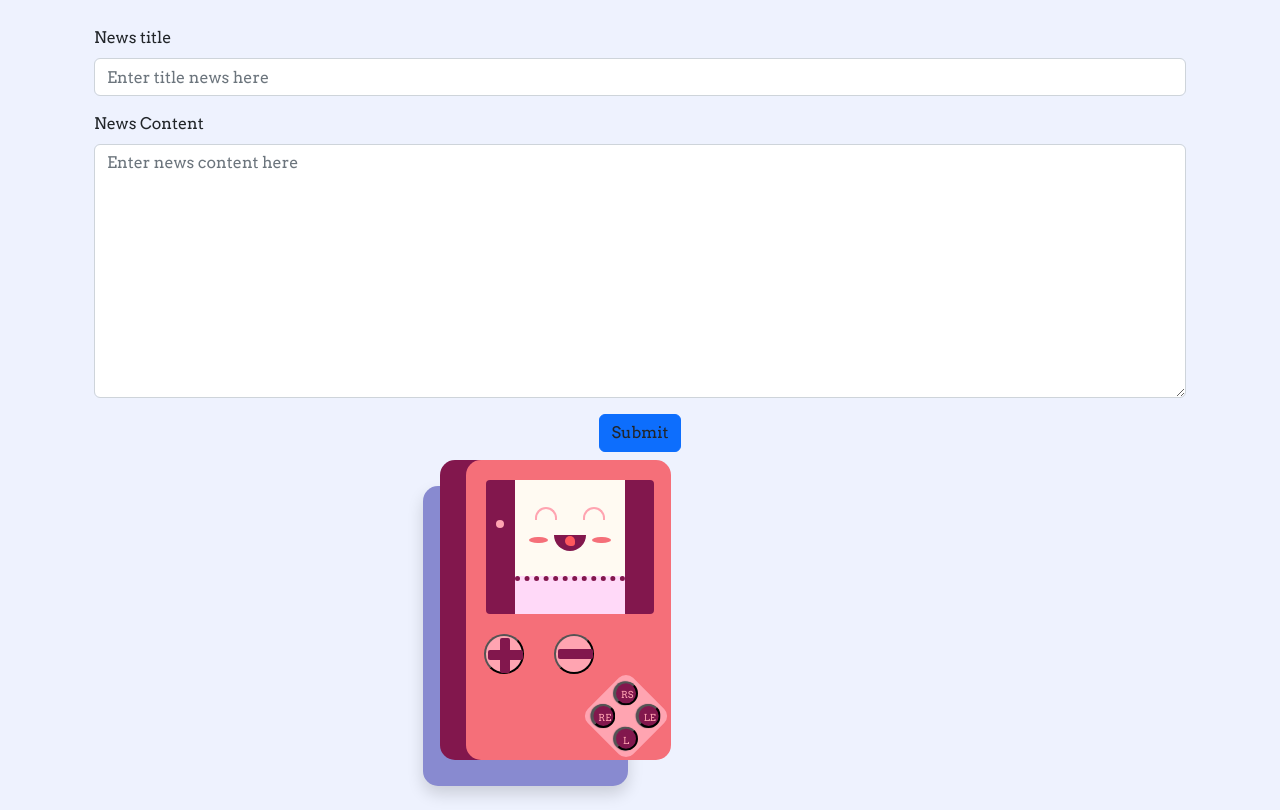
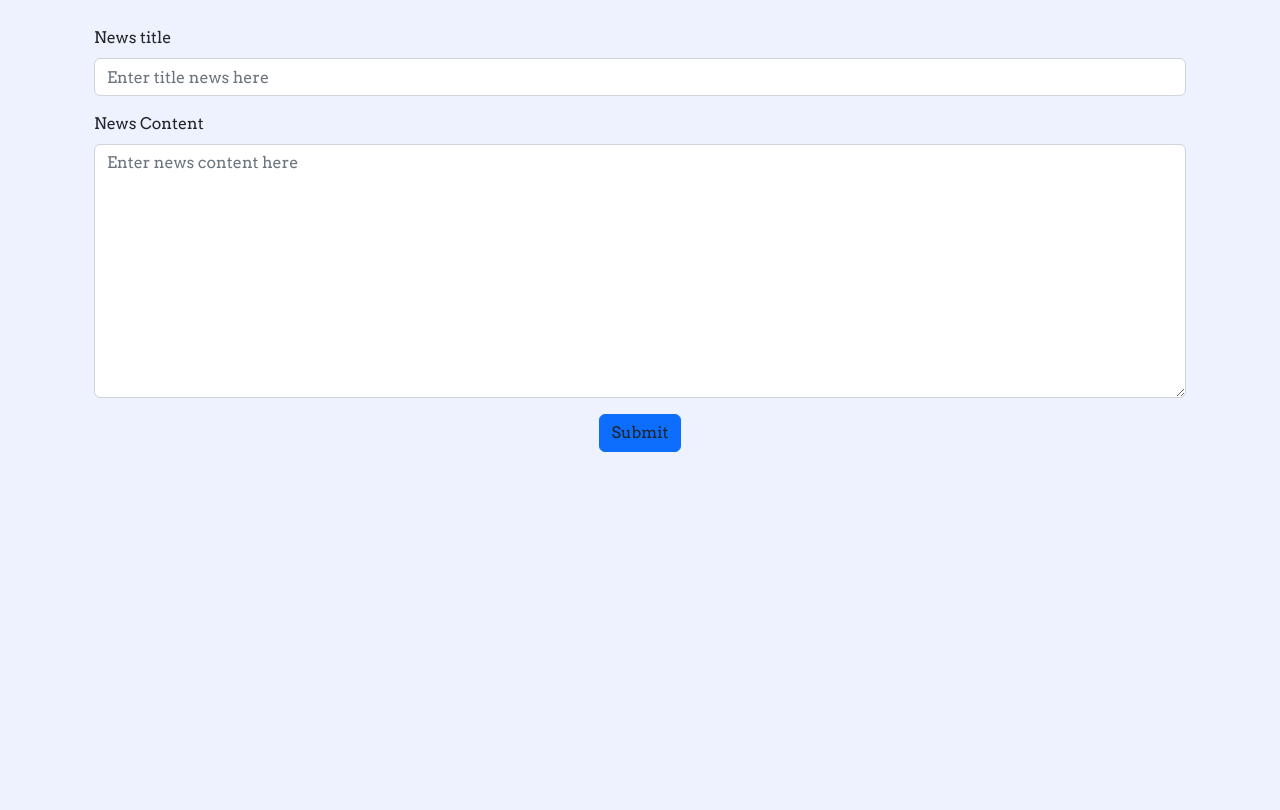
Before and after one commit to danh996/smart-contract-near-frontend, a website built with Parcel: page index.html in a window 1280 px wide. Shown: the part 110-920 px from the top of the page. After the commit the page ends 800 px from the top, so only its background shows below. Built offline with nearby package versions, Linux system fonts and the light colour scheme; what near-api-js would draw is missing.

Commit message:
update front end page

```diff
--- a/assets/js/main.js
+++ b/assets/js/main.js
@@ -12,15 +12,7 @@ function resetUI(){
 }
 
 // Animations
-document.querySelector('#c').addEventListener('click', () => {
-  document.querySelector('#left').classList.toggle('eye');
-});
-document.querySelector('#b').addEventListener('click', () => {
-  document.querySelector('#right').classList.toggle('eye');
-});
-document.querySelector('#d').addEventListener('click', () => {
-  document.querySelector('.dot').classList.toggle('on');
-});
+
 
 document.querySelector('#title').addEventListener('change', async  () => {
   input_title = document.querySelector('#title').value;
@@ -34,8 +26,6 @@ document.querySelector('#content').addEventListener('change', async  () => {
 // Buttons - Interact with the Smart Contract
 document.querySelector('#addBlog').addEventListener('click', async () => {
   resetUI();
-  console.log("input title is", input_title);
-  console.log("input content is", input_content);
   await addBlog(input_title, input_content, 1);
   await updateUI();
 });
@@ -89,9 +79,7 @@ async function signedInFlow() {
 
 async function updateUI(){
   let blogs = await getBlogs();
-  document.querySelector('#show').classList.replace('loader','number');
-  document.querySelector('#show').innerText = blogs === undefined ? 'calculating...' : blogs;
-  document.querySelector('#left').classList.toggle('eye');
+
 
   if(blogs != undefined){
     var innerText = '';
--- a/index.html
+++ b/index.html
@@ -56,54 +56,7 @@
             </div>
         </div>
 
-        <div class="scene">
-            <div class="gameboy">
-                <div class="body-shape shadow"></div>
-                <div class="body-shape side"></div>
-                <div class="body-shape front">
-                    <div class="screen">
-                        <div class="dot"></div>
-                        <div class="face">
-                            <div class="eyes-row">
-                                <div id="left" class="closed">
-                                    <div class="pupil"></div>
-                                </div>
-                                <div id="right" class="closed">
-                                    <div class="pupil"></div>
-                                </div>
-                            </div>
-                            <div class="mouth-row">
-                                <div class="mouth smile"></div>
-                                <div class="tongue"></div>
-                            </div>
-                        </div>
-                        <div id="show" class="number"></div>
-                    </div>
-                    <div class="buttons">
-                        <div class="row">
-                            <button id="plus" class="interact arrows">
-                                <div class="left">
-                                </div>
-                                <div class="updown">
-                                </div>
-                            </button>
-                            <button id="minus" class="interact arrows">
-                                <div class="right">
-                                </div>
-                            </button>
-                        </div>
-                        <div class="selects row">
-                            <div class="ab">
-                                <button id="a" class="interact r a">RS</button>
-                                <button id="b" class="r b">LE</button>
-                                <button id="c" class="r c">RE</button>
-                                <button id="d" class="r d">L</button>
-                            </div>
-                        </div>
-                    </div>
-                </div>
-            </div>
-        </div>
+
         <div class="sign-out" style="display: none;">
             <button class="btn btn-primary" style="background-color: #0072CE;">Sign Out</button>
         </div>
```
